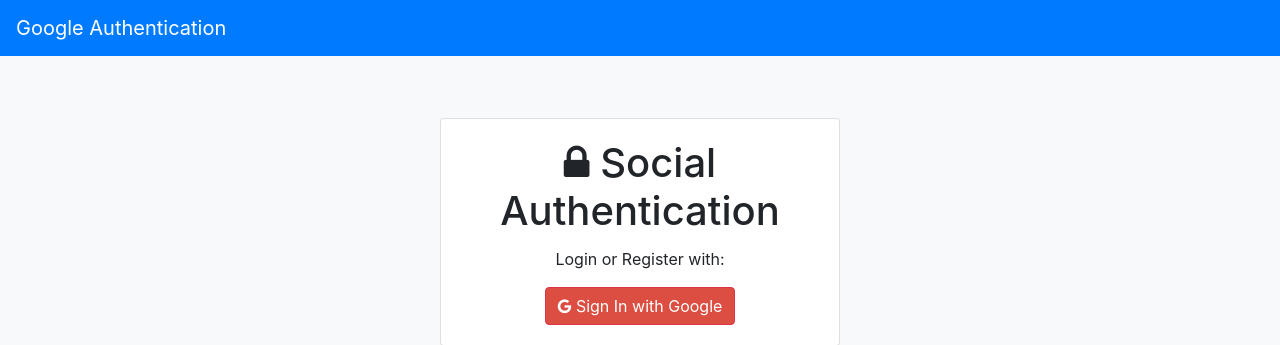
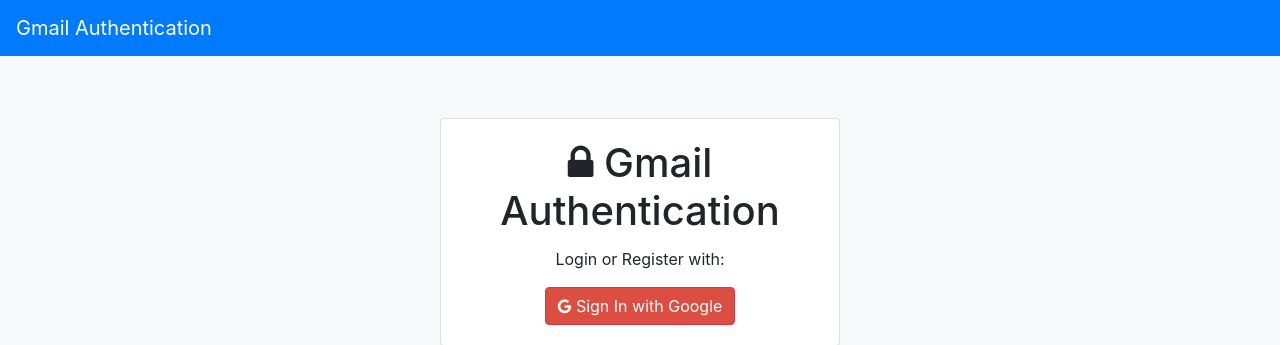
Before and after one commit to simran1002/AuthImage-Gallery, a Node server app: page / in a window 1280 px wide. Shown: the top 345 px of the page. Run offline with Node 20, Linux system fonts and the light colour scheme; some libraries are stand-ins or nearby versions.

Commit message:
Added the files

```diff
--- a/app.js
+++ b/app.js
@@ -5,6 +5,8 @@
 const sharp = require('sharp');
 const path = require("path");
 const ejs = require("ejs");
+const fs = require('fs');
+const uploadsFolder = 'path/to/upload';
 const passport = require("passport");
 const GoogleStrategy = require('passport-google-oauth').OAuth2Strategy;
 const cookieSession = require("cookie-session");
--- a/views/pages/auth.ejs
+++ b/views/pages/auth.ejs
@@ -28,13 +28,13 @@
 </head>
 <body>
     <nav class="navbar navbar-expand-lg navbar-dark fixed-top">
-        <a class="navbar-brand" href="#">Google Authentication</a>
+        <a class="navbar-brand" href="#">Gmail Authentication</a>
     </nav>
 
     <div class="container mt-5">
         <div class="card mx-auto" style="max-width: 400px;">
             <div class="card-body text-center">
-                <h1 class="card-title"><span class="fa fa-lock"></span> Social Authentication</h1>
+                <h1 class="card-title"><span class="fa fa-lock"></span> Gmail Authentication</h1>
                 <p class="card-text">Login or Register with:</p>
                 <a href="/auth/google" class="btn btn-danger google-btn"><span class="fa fa-google"></span> Sign In with Google</a>
             </div>
```
